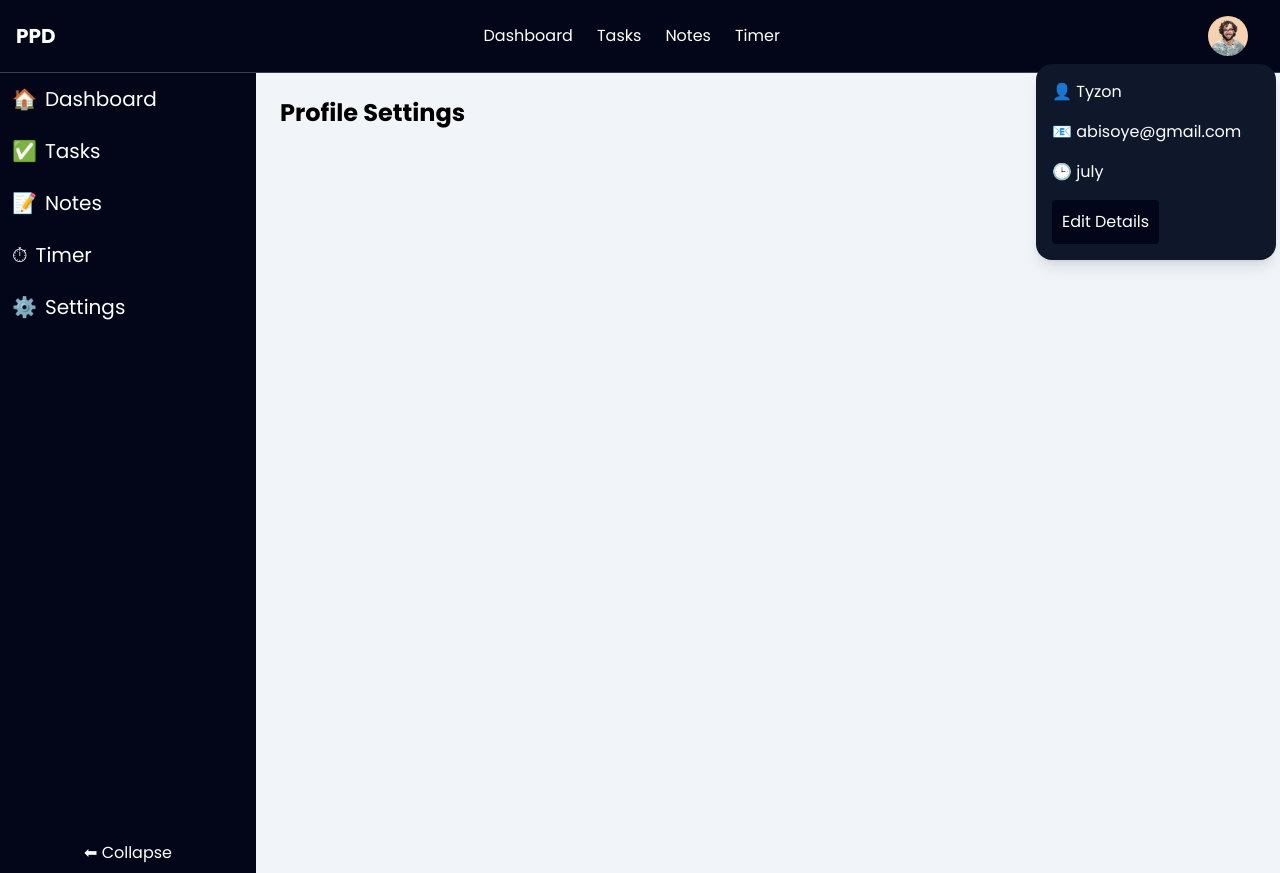
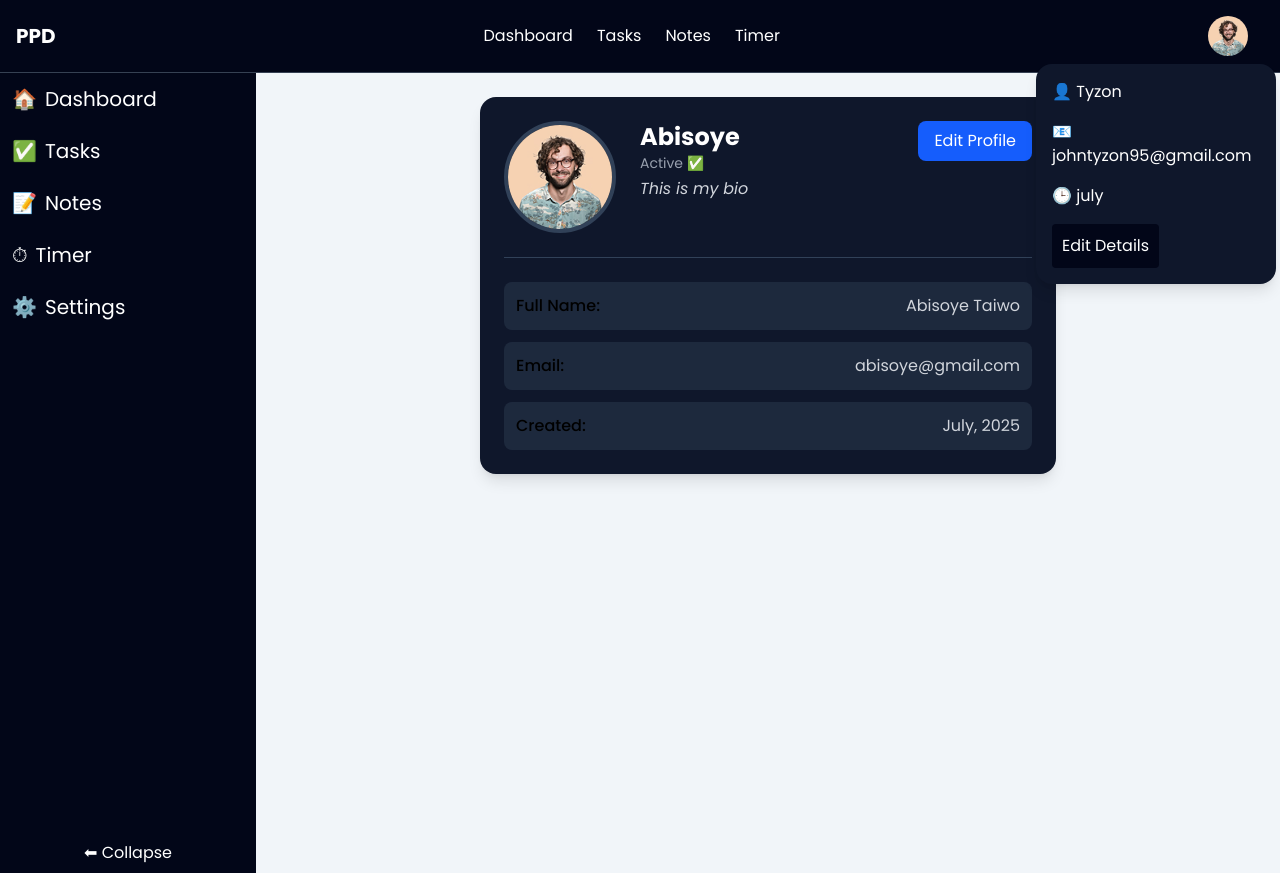
Before and after one commit to learningsin2024-source/PPD-, a React (Vite) app in the folder ppd/: page /profile in a window 1280 px wide. Both pictures are taken after a click on the picture 1228 px from the left and 36 px from the top of the page. Built offline with nearby package versions, Linux system fonts and the light colour scheme; a web font is replaced by a local one.

Commit message:
stage 8 done

```diff
--- a/ppd/src/App.jsx
+++ b/ppd/src/App.jsx
@@ -1,4 +1,4 @@
-import { useState } from "react";
+import { useState, useEffect, useContext } from "react";
 import { Routes, Route } from "react-router-dom";
 
 import Navbar from "./component/navbar";
@@ -12,11 +12,37 @@ import Timeline from "./component/timeline";
 import Activityfeed from "./component/activityfeed";
 import QuickAddTask from "./component/quickaddtasks";
 import ProfileHeader from "./component/profieheader";
+import { UserContext } from "./context/UserContext.jsx";
+
 
 import Avatar from "./assets/Avatar.jpg";
 import Profile from "./pages/profile";
 
 function App() {
+
+const [IsOpen, setiSOpen] = useState(false)
+
+  function onClick(){
+    setiSOpen(!IsOpen)
+  }
+
+
+ const { setUser } = useContext(UserContext)
+
+                  useEffect(() => {
+
+  setUser({username: "Tyzon", email: "johntyzon95@gmail.com", createdAt:"july", avatar : Avatar})},
+     [])
+
+
+const [profile, setProfile] = useState({ })
+
+  const [tasks, setTasks] = useState([])
+
+  const [notes, setNotes] = useState([])
+
+  const [timelineEvents, setTimelineEvents] = useState([])
+
   const [isOpenMobile, setIsOpenMobile] = useState(false);
   const [isModalOpen, setIsModalOpen] = useState(false);
   const [isQuickAddOpen, setIsQuickAddOpen] = useState(false);
@@ -67,23 +93,21 @@ function App() {
 
   // Navbar Links
   const links = [
-    { name: "Dashboard", route: "/" },
-    { name: "Tasks", route: "/tasks" },
-    { name: "Notes", route: "/notes" },
-    { name: "Timer", route: "/timer" },
+    { name: "Dashboard", route: "/", key: 1 },
+    { name: "Tasks", route: "/tasks", key: 2 },
+    { name: "Notes", route: "/notes", key: 3},
+    { name: "Timer", route: "/timer" , key: 4},
   ];
+return (
+    <>
 
-  return (
-    <>
       {/* Top-level Layout */}
       <div className="flex flex-col h-screen">
         <Navbar
           links={links}
           isOpenMobile={isOpenMobile}
           setIsOpenMobile={setIsOpenMobile}
-          email="abisoye@gmail.com"
-          username="Tyzon"
-          created="july"
+
         />
 
         <div className="flex flex-1">
@@ -102,9 +126,15 @@ function App() {
                 path="/"
                 element={
                   <>
+
                     <h1 className="text-2xl font-bold mb-6">Dashboard</h1>
 
                     <ProfileHeader photo={Avatar} username="Abisoye" statuss="Active ✅" />
+                    <button onClick={onClick} className="bg-amber-400">Open Modal</button>
+                    <Modal isOpen = {IsOpen} onClose={onClick}  title = "This is my modal, learning and continuity ">
+
+
+                       Modal box is here  </Modal>
 
                     <div className="grid grid-cols-1 sm:grid-cols-2 lg:grid-cols-4 gap-4 mb-6">
                       <Statscard icon="📚" title="Notes Created" value={42} trend="+12 this week" />
@@ -174,6 +204,7 @@ function App() {
           </main>
         </div>
       </div>
+
     </>
   );
 }
--- /dev/null
+++ b/ppd/src/component/ModalPortal.jsx
@@ -0,0 +1,5 @@
+import { createPortal } from "react-dom";
+
+export default function ModalPortal({ children }) {
+  return createPortal(children, document.body);
+}
--- a/ppd/src/component/button.jsx
+++ b/ppd/src/component/button.jsx
@@ -1,4 +1,4 @@
-import React from "react";
+
 
 function Button({ variant = "primary", size = "md", disabled = false, children, onClick }) {
   const base = "inline-flex items-center justify-center font-medium rounded-lg transition-all active:scale-[.97]";
--- a/ppd/src/component/navbar.jsx
+++ b/ppd/src/component/navbar.jsx
@@ -1,10 +1,14 @@
 import { useState } from "react";
+import { useContext } from "react";
+
 import Avatar from '../assets/Avatar.jpg';
 import { useNavigate } from "react-router-dom";
+import {UserContext} from "../context/UserContext";
 
-function Navbar({ links, isOpenMobile, setIsOpenMobile, username, email, created }) {
+function Navbar({ links, isOpenMobile, setIsOpenMobile }) {
     const [isMenuOpen, setIsMenuOpen] = useState(false);
     const [openHeader, setOpenHeader] = useState(false);
+    const {user, setUser} = useContext( UserContext);
 
 
     const navigate = useNavigate();
@@ -54,9 +58,9 @@ function Navbar({ links, isOpenMobile, setIsOpenMobile, username, email, created
 
                         <ul>
 
-                            <li className="inline-flex items-center w-full p-2 cursor-pointer hover:bg-slate-950"> 👤 {username}</li>
-                            <li className="inline-flex items-center w-full p-2 cursor-pointer hover:bg-slate-950"> 📧 {email}</li>
-                            <li  className="inline-flex items-center w-full p-2 cursor-pointer hover:bg-slate-950"> 🕒 {created}</li>
+                            <li className="inline-flex items-center w-full p-2 cursor-pointer hover:bg-slate-950"> 👤 {user?.username}</li>
+                            <li className="inline-flex items-center w-full p-2 cursor-pointer hover:bg-slate-950"> 📧 {user?.email}</li>
+                            <li  className="inline-flex items-center w-full p-2 cursor-pointer hover:bg-slate-950"> 🕒 {user?.createdAt}</li>
                             <li><button className="p-2.5 m-2 bg-slate-950 text-white rounded"  onClick={() => navigate("/profile")}>Edit Details</button></li>
 
 
--- /dev/null
+++ b/ppd/src/context/ToastContext.jsx
@@ -0,0 +1,35 @@
+import { createContext, useState, useCallback } from "react";
+
+
+ export const ToastContext = createContext();
+
+ function ToastProvider ({children, toasts, addToast, removeToast}) {
+
+ const [toasts, setToasts] = useState([])
+
+
+function addToast(message, type) {
+  const id = Date.now(); // unique id
+
+  const newToast = { id, message, type };
+
+  setToasts(prevToasts => [...prevToasts, newToast]);
+}
+
+function removeToast(id) {
+  setToasts(prevToasts => prevToasts.filter(toast => toast.id !== id));
+}
+
+
+return(
+
+    <ToastContext.Provider value={{ toasts, addToast, removeToast }}>
+
+        {children}
+
+    </ToastContext.Provider>
+)
+
+ }
+
+ export default ToastProvider
--- /dev/null
+++ b/ppd/src/context/UserContext.jsx
@@ -0,0 +1,24 @@
+import { createContext, useState } from "react";
+
+
+export const UserContext = createContext();
+
+
+export function UserProvider ({children}) {
+    const [user, setUser] = useState({
+        username : "",
+        email : "",
+        avatar : "",
+        createdAt : "",
+    })
+
+
+    return (
+
+          <UserContext.Provider value={{ user, setUser }}>
+      {children}
+    </UserContext.Provider>
+  );
+
+
+}
--- a/ppd/src/main.jsx
+++ b/ppd/src/main.jsx
@@ -3,11 +3,13 @@ import { createRoot } from 'react-dom/client'
 import { BrowserRouter } from "react-router-dom";
 import './index.css'
 import App from './App.jsx'
-
+import { UserProvider } from './context/UserContext.jsx';
 createRoot(document.getElementById('root')).render(
   <StrictMode>
      <BrowserRouter>
+     <UserProvider>
     <App />
+    </UserProvider>
     </BrowserRouter>
   </StrictMode>,
 )
--- /dev/null
+++ b/ppd/src/pages/EditProfile.jsx
@@ -0,0 +1,72 @@
+export default function EditProfile({ close }) {
+  return (
+    <div className="fixed inset-0 bg-black bg-opacity-60 backdrop-blur-sm flex items-center justify-center z-50">
+      <div className="bg-slate-900 p-5 rounded-xl w-[90%] max-w-md shadow-xl relative">
+
+        {/* Close Button */}
+        <button
+          type="button"
+          onClick={close}
+          className="absolute right-3 top-3 text-white text-xl hover:text-red-400"
+        >
+          ✖
+        </button>
+
+        <h2 className="text-white text-lg font-semibold mb-4 text-center">
+          Edit Profile
+        </h2>
+
+        {/* Avatar Upload */}
+        <div className="flex flex-col items-center mb-4">
+          <div className="w-20 h-20 bg-slate-700 rounded-full"></div>
+
+          <label className="mt-2 bg-blue-600 px-3 py-1 text-white rounded-lg cursor-pointer">
+            Change Photo
+            <input type="file" className="hidden" />
+          </label>
+        </div>
+
+        {/* Inputs */}
+        <div className="space-y-3">
+          <div>
+            <label className="text-gray-300 block">Username:</label>
+            <input type="text" className="w-full p-2 bg-slate-800 text-white rounded" />
+          </div>
+
+          <div>
+            <label className="text-gray-300 block">Full Name:</label>
+            <input type="text" className="w-full p-2 bg-slate-800 text-white rounded" />
+          </div>
+
+          <div>
+            <label className="text-gray-300 block">Email:</label>
+            <input type="email" className="w-full p-2 bg-slate-800 text-white rounded" />
+          </div>
+
+          <div>
+            <label className="text-gray-300 block">Bio:</label>
+            <textarea className="w-full p-2 bg-slate-800 text-white rounded h-16"></textarea>
+          </div>
+        </div>
+
+        {/* Buttons */}
+        <div className="flex justify-between mt-5">
+          <button
+            type="button"
+            className="bg-green-600 px-4 py-2 text-white rounded-lg"
+          >
+            Save
+          </button>
+
+          <button
+            type="button"
+            onClick={close}
+            className="bg-red-600 px-4 py-2 text-white rounded-lg"
+          >
+            Cancel
+          </button>
+        </div>
+      </div>
+    </div>
+  );
+}
--- a/ppd/src/pages/profile.jsx
+++ b/ppd/src/pages/profile.jsx
@@ -1,20 +1,72 @@
+import { useState } from "react";
+import AvatarImg from "../assets/Avatar.jpg";
+import EditProfile from "./editprofile";
+import ModalPortal from "../component/ModalPortal";
 
+function Profile({ username = "Abisoye", bio = "This is my bio", stat = "Active ✅" }) {
+  const [showEdit, setShowEdit] = useState(false);
 
+  const userDetails = {
+    fullName: "Abisoye Taiwo",
+    email: "abisoye@gmail.com",
+    created: "July, 2025",
+  };
 
-function Profile (){
+  return (
+    <div className="max-w-xl mx-auto bg-slate-900 rounded-2xl shadow-lg p-6 flex flex-col space-y-6">
 
-    return (
-        <>
-       <div>
-      <h1 className="text-2xl font-bold">Profile Settings</h1>
+      {/* Top Section */}
+      <div className="flex flex-col md:flex-row items-center md:items-start justify-between space-y-4 md:space-y-0 md:space-x-6">
 
-      {/* your profile content */}
+        {/* Avatar */}
+        <div className="shrink-0">
+          <img
+            src={AvatarImg}
+            alt="User Avatar"
+            className="w-28 h-28 rounded-full border-4 border-slate-700"
+          />
+        </div>
+
+        {/* User Info */}
+        <div className="flex-1 text-center md:text-left">
+          <h1 className="text-2xl font-bold text-white">{username}</h1>
+          <p className="text-sm text-gray-400">{stat}</p>
+          <p className="text-gray-300 italic mt-1">{bio}</p>
+        </div>
+
+        {/* Edit Button */}
+        <div className="flex flex-col items-center md:items-end">
+          <button
+            className="cursor-pointer bg-blue-600 hover:bg-blue-700 text-white px-4 py-2 rounded-lg transition"
+            onClick={() => setShowEdit(true)}
+          >
+            Edit Profile
+          </button>
+        </div>
+      </div>
+
+      <div className="border-t border-slate-700"></div>
+
+      {/* User Details */}
+      <div className="space-y-3">
+        {Object.entries(userDetails).map(([key, value]) => (
+          <div key={key} className="flex justify-between bg-slate-800 p-3 rounded-lg">
+            <span className="font-medium capitalize">
+              {key.replace(/([A-Z])/g, " $1")}:
+            </span>
+            <span className="text-gray-300">{value}</span>
+          </div>
+        ))}
+      </div>
+
+      {/* EDIT PROFILE MODAL — rendered via Portal */}
+      {showEdit && (
+        <ModalPortal>
+          <EditProfile close={() => setShowEdit(false)} />
+        </ModalPortal>
+      )}
     </div>
-
-
-        </>
-    )
+  );
 }
 
-
-export default Profile
+export default Profile;
```
Also changed, not shown: ppd/src/component/modal.jsx (+20 -6 lines).
